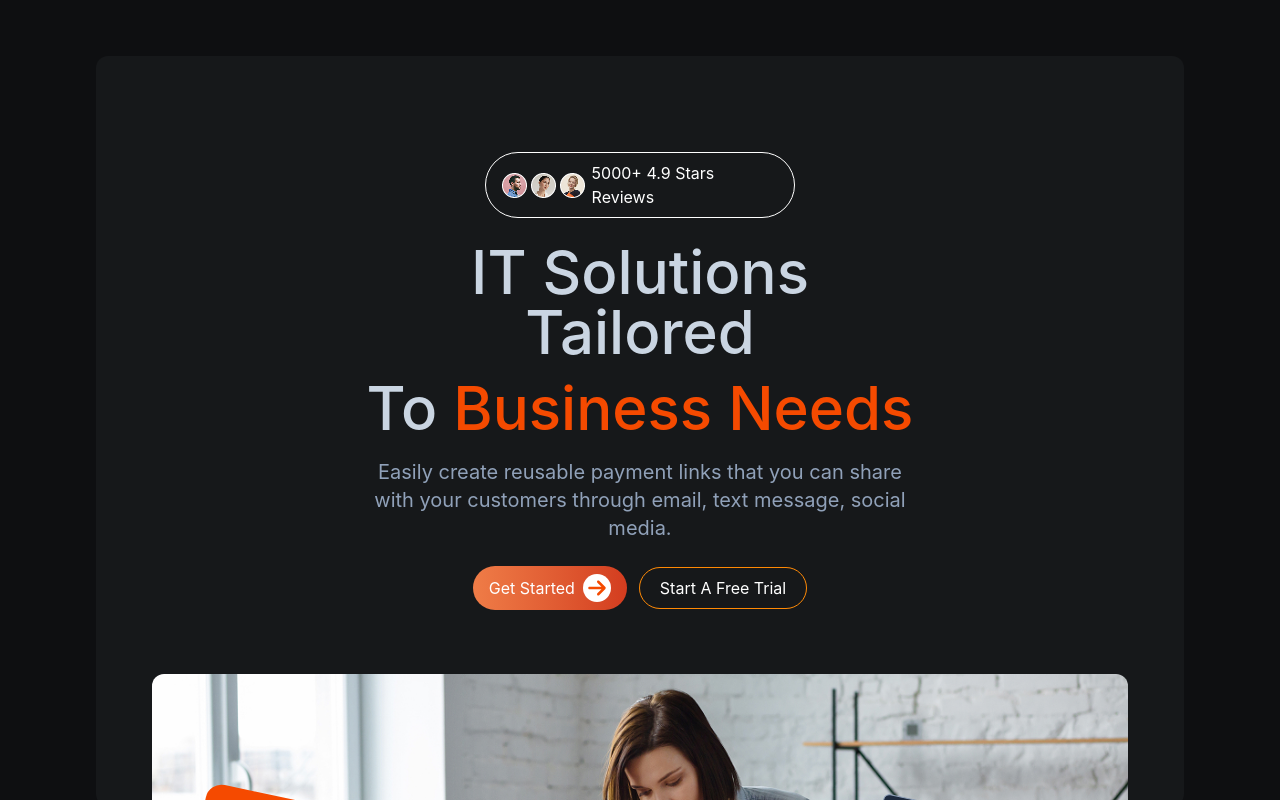
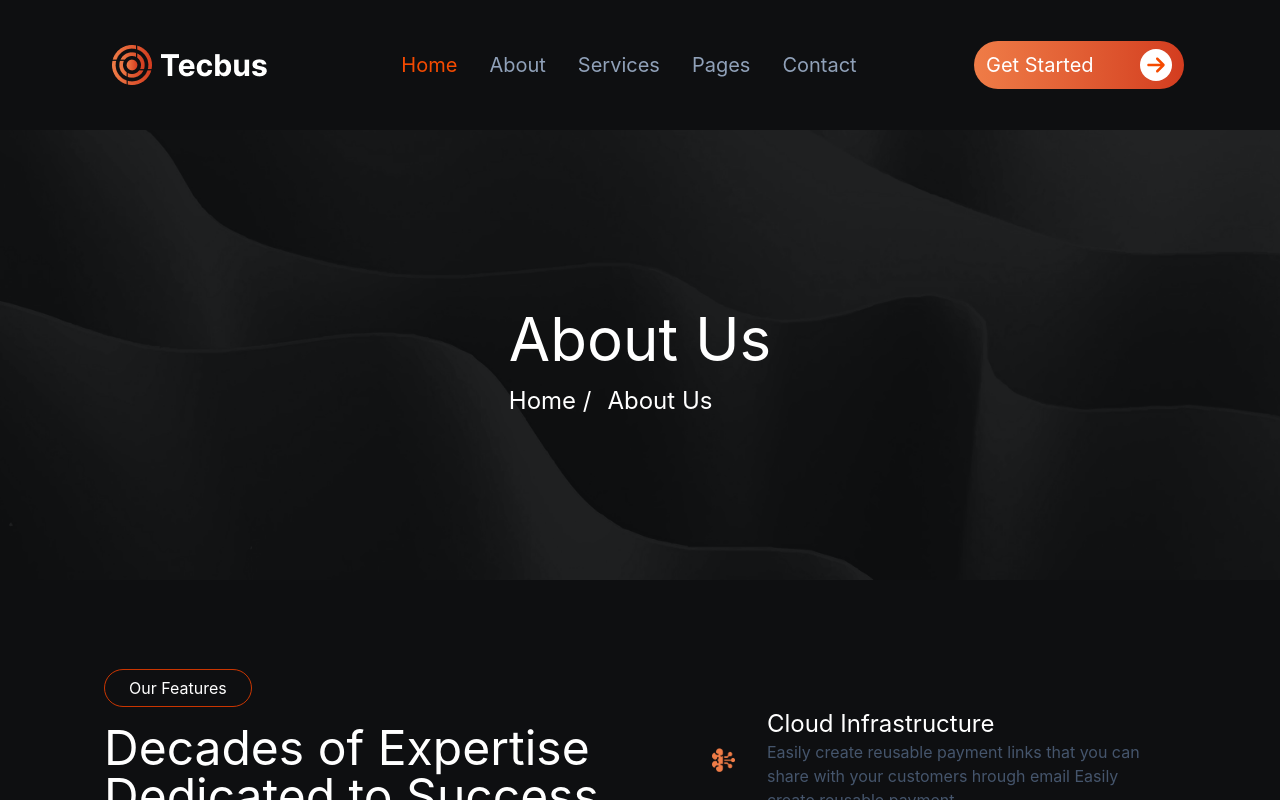
Before and after one commit to codewithsunnyraj/Tecbus-Website, a React (Vite) app: page /about in a window 1280 px wide. Shown: the top 800 px of the page. Built offline with nearby package versions, Linux system fonts and the light colour scheme.

Commit message:
Till now created page and link all them

```diff
--- a/package.json
+++ b/package.json
@@ -14,7 +14,7 @@
     "react": "^19.1.0",
     "react-dom": "^19.1.0",
     "react-icons": "^5.5.0",
-    "react-router-dom": "^7.6.0",
+    "react-router-dom": "^7.6.1",
     "swiper": "^11.2.7",
     "tailwindcss": "^4.1.7"
   },
--- a/src/App.jsx
+++ b/src/App.jsx
@@ -3,12 +3,21 @@ import Navbar from "./Component/Navbar";
 import Hero from "./Component/Hero";
 import Home from "./pages/Home";
 import Footer from "./Component/Footer";
+import { Route, Routes } from "react-router-dom";
+import About from "./pages/About";
+import Services from "./pages/Services";
+import Contact from "./pages/Contact";
 
 const App = () => {
   return (
     <div className="bg-[#0E0F11]     ">
-      {/* <Navbar /> */}
-      <Home />
+      <Navbar />
+      <Routes>
+        <Route element={<Home />} path="/" />
+        <Route element={<About />} path="/about" />
+        <Route element={<Services />} path="/services" />
+        <Route element={<Contact />} path="/contact" />
+      </Routes>
       <Footer />
     </div>
   );
--- /dev/null
+++ b/src/Component/HeroCommon.jsx
@@ -0,0 +1,17 @@
+import React from "react";
+
+const HeroCommon = ({ title, subtitle }) => {
+  return (
+    <div className="w-full hero-section relative p-20">
+      <div className="absolute top-1/2 left-1/2 -translate-x-1/2 -translate-y-1/2 ">
+        <h2 className="text-white  text-3xl lg:text-6xl my-4">{title}</h2>
+        <div className="flex gap-4">
+          <p className="text-white text-2xl">{subtitle} /</p>
+          <p className="text-white text-2xl">{title}</p>
+        </div>
+      </div>
+    </div>
+  );
+};
+
+export default HeroCommon;
--- a/src/Component/Navbar.jsx
+++ b/src/Component/Navbar.jsx
@@ -1,21 +1,32 @@
 import React from "react";
 import { assets } from "../constant/constant";
 import { FaArrowRight } from "react-icons/fa6";
+import { Link } from "react-router-dom";
 
 const Navbar = () => {
   return (
-    <div className="mx-auto py-6 container lg:px-24">
+    <div className=" py-6 bg-[#0E0F11] lg:px-24">
       <div className="lg:flex w-full lg:items-center lg:justify-between">
         <div>
-          <img src={assets.logo} className="p-4" alt="" />
+          <img src={assets.logo} className="p-4 cursor-pointer" alt="" />
         </div>
         <div className="">
-          <ul className="lg:flex gap-2  text-xl lg:gap-8">
-            <li className="text-orange-600 font-inter">Home</li>
-            <li className="text-slate-400 font-inter">About</li>
-            <li className="text-slate-400 font-inter">Services</li>
-            <li className="text-slate-400 font-inter">Pages</li>
-            <li className="text-slate-400 font-inter">Contact</li>
+          <ul className="lg:flex gap-2 cursor-pointer  text-xl lg:gap-8">
+            <Link to="/" className="text-orange-600 font-inter">
+              Home
+            </Link>
+            <Link to="/about" className="text-slate-400 font-inter">
+              About
+            </Link>
+            <Link to="/services" className="text-slate-400 font-inter">
+              Services
+            </Link>
+            <Link to="/pages" className="text-slate-400 font-inter">
+              Pages
+            </Link>
+            <Link to="/contact" className="text-slate-400 font-inter">
+              Contact
+            </Link>
           </ul>
         </div>
         <div>
--- a/src/index.css
+++ b/src/index.css
@@ -37,6 +37,13 @@ body {
   background-position: center;
 }
 
+.hero-section {
+  background: url("./assets/breadcumb-bg.png");
+  background-size: cover;
+  height: 450px;
+
+}
+
 .card-testimonial {
   background: url("./assets/testimonial-card.png");
   background-size: cover;
--- a/src/main.jsx
+++ b/src/main.jsx
@@ -3,9 +3,9 @@ import { StrictMode } from 'react'
 import { createRoot } from 'react-dom/client'
 import './index.css'
 import App from './App.jsx'
-
+import { BrowserRouter } from 'react-router-dom'
 createRoot(document.getElementById('root')).render(
-  <StrictMode>
+  <BrowserRouter>
     <App />
-  </StrictMode>,
+  </BrowserRouter>,
 )
--- /dev/null
+++ b/src/pages/About.jsx
@@ -0,0 +1,20 @@
+import React from "react";
+import HeroCommon from "../Component/HeroCommon";
+import Features from "../Component/Features";
+import Testimonial from "../Component/Testimonial";
+import SuccessCard from "../Component/SuccessCard";
+
+const About = () => {
+  return (
+    <div className="">
+      <HeroCommon title="About Us" subtitle="Home" />
+      <div className="lg:px-24 pt-14 lg:pt-24">
+        <Features />
+        <Testimonial />
+        <SuccessCard />
+      </div>
+    </div>
+  );
+};
+
+export default About;
--- /dev/null
+++ b/src/pages/Contact.jsx
@@ -0,0 +1,9 @@
+import React from 'react'
+
+const Contact = () => {
+  return (
+    <div>Contact</div>
+  )
+}
+
+export default Contact
--- /dev/null
+++ b/src/pages/Services.jsx
@@ -0,0 +1,19 @@
+import React from "react";
+import SuccessCard from "../Component/SuccessCard";
+import HeroCommon from "../Component/HeroCommon";
+
+const Services = () => {
+  return (
+    <div className="">
+      <HeroCommon title="Services" subtitle="Services" />
+      <div className="gradient-bg">
+
+      </div>
+      <div className="lg:px-24 pt-14 lg:pt-24">
+        <SuccessCard />
+      </div>
+    </div>
+  );
+};
+
+export default Services;
```
Also changed, not shown: src/assets/breadcumb-bg.png (added), 1 other file (tests, documents, lock files or other folders).
